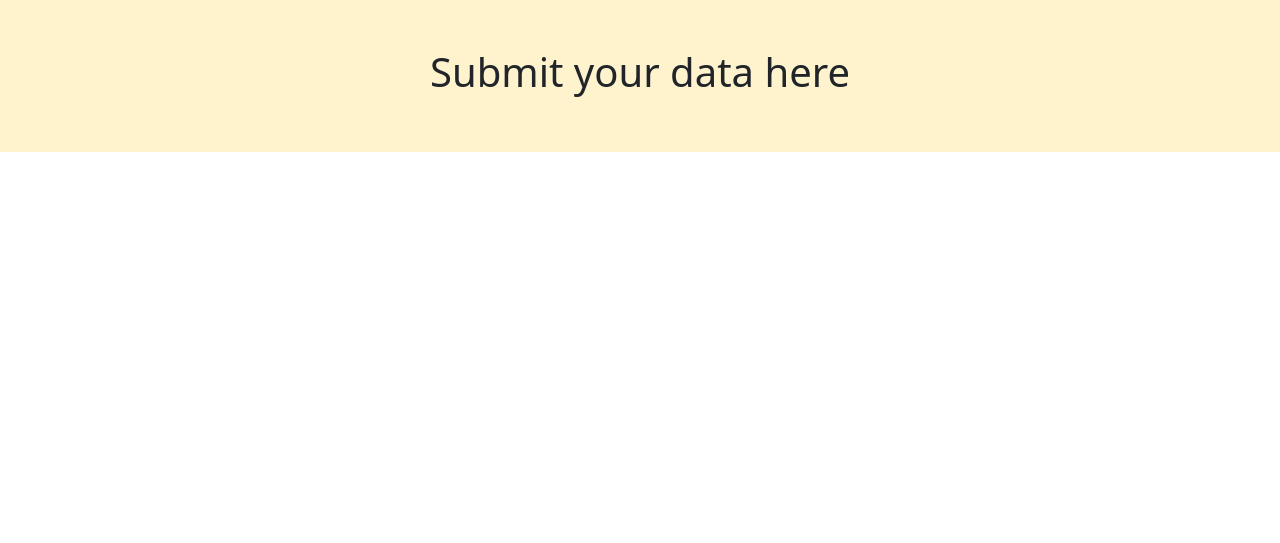
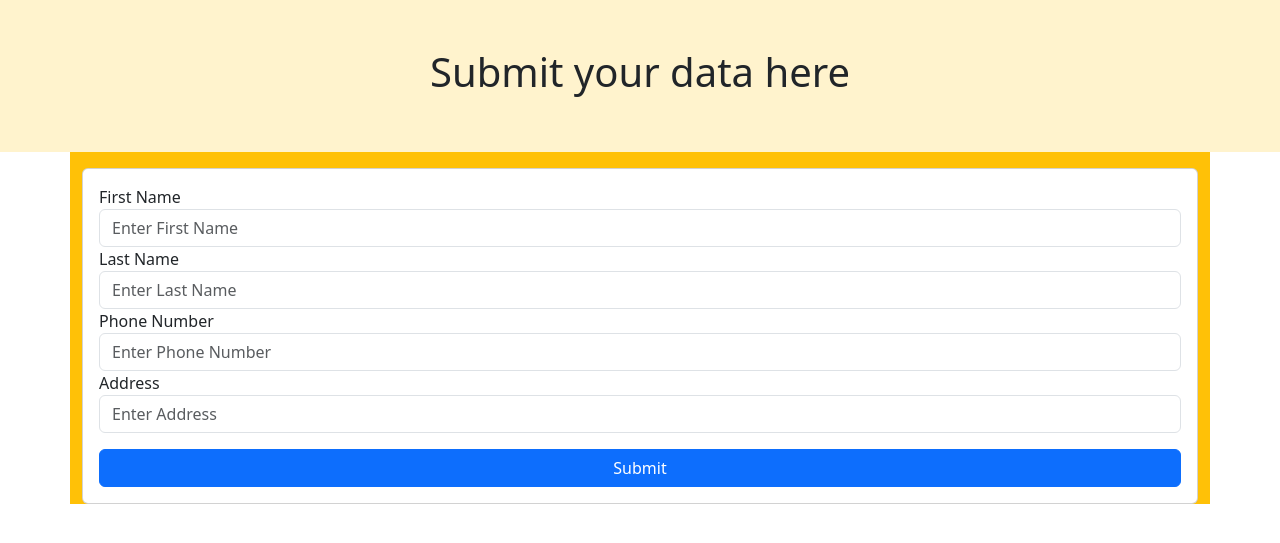
Before and after one commit to jwjacobson/phonebook, a Flask app: page /submission in a window 1280 px wide. Shown: the part 56-599 px from the top of the page. Run offline with Flask 2, Linux system fonts and the light colour scheme.

Commit message:
Add form

```diff
--- /dev/null
+++ b/app/forms.py
@@ -0,0 +1,10 @@
+from flask_wtf import FlaskForm
+from wtforms import StringField, SubmitField
+from wtforms.validators import InputRequired
+
+class SignUpForm(FlaskForm):
+    first_name = StringField('First Name', validators=[InputRequired()])
+    last_name = StringField('Last Name', validators=[InputRequired()])
+    phone_number = StringField('Phone Number', validators=[InputRequired()])
+    address = StringField('Address', validators=[InputRequired()])
+    submit = SubmitField('Submit')
--- a/app/routes.py
+++ b/app/routes.py
@@ -1,13 +1,21 @@
 from app import app
 from flask import render_template, redirect, url_for, flash
-
-
+from app.forms import SignUpForm
 
 @app.route('/')
 def index():
     return render_template('index.html')
 
 
-@app.route('/submission')
+@app.route('/submission', methods = ['GET', 'POST'])
 def submission():
-    return render_template('submission.html')
+    form = SignUpForm()
+    if form.validate_on_submit():
+        print("Validated.")
+        first_name = form.first_name.data
+        last_name = form.last_name.data
+        phone_number = form.phone_number.data
+        address = form.address.data
+        print(first_name, last_name, phone_number, address)
+        return redirect(url_for('index'))
+    return render_template('submission.html', form=form)
--- a/app/templates/base.html
+++ b/app/templates/base.html
@@ -16,10 +16,13 @@
             {% block header %}
                 <h1>Blarg</h1>
             {% endblock %}
-
         </div>
     </div>
 
+    <div class="container">
+        {% block content %}
+        {% endblock %}
+    </div>
 
     <script src="https://cdn.jsdelivr.net/npm/bootstrap@5.3.0-alpha1/dist/js/bootstrap.bundle.min.js"></script>
 </body>
--- a/app/templates/submission.html
+++ b/app/templates/submission.html
@@ -5,3 +5,31 @@
 {% block header %}
 <h1>Submit your data here</h1>
 {% endblock %}
+
+{% block content %}
+    <div class="row bg-warning">
+        <div class="col">
+            <div class="card mt-3">
+                <div class="card-body">
+                    <form action="" method="post">
+
+                        {{ form.first_name.label }}
+                        {{ form.first_name(class="form-control", placeholder="Enter First Name") }}
+
+                        {{ form.last_name.label }}
+                        {{ form.last_name(class="form-control", placeholder="Enter Last Name") }}
+
+                        {{ form.phone_number.label }}
+                        {{ form.phone_number(class="form-control", placeholder="Enter Phone Number") }}
+
+                        {{ form.address.label }}
+                        {{ form.address(class="form-control", placeholder="Enter Address") }}
+
+                        {{ form.submit(class="btn btn-primary w-100 mt-3") }}
+
+                    </form>
+                </div>
+            </div>
+        </div>
+    </div>
+{% endblock %}
```
